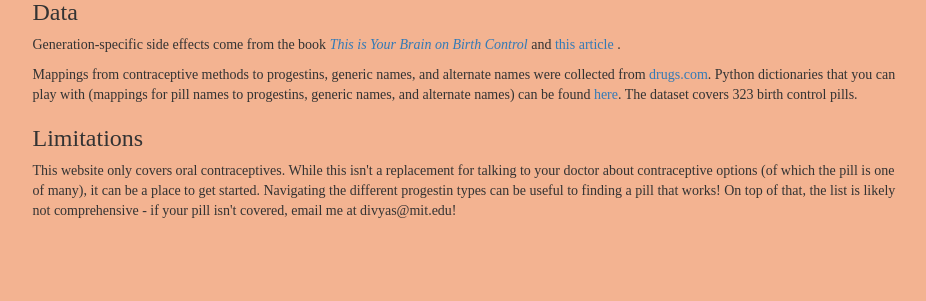
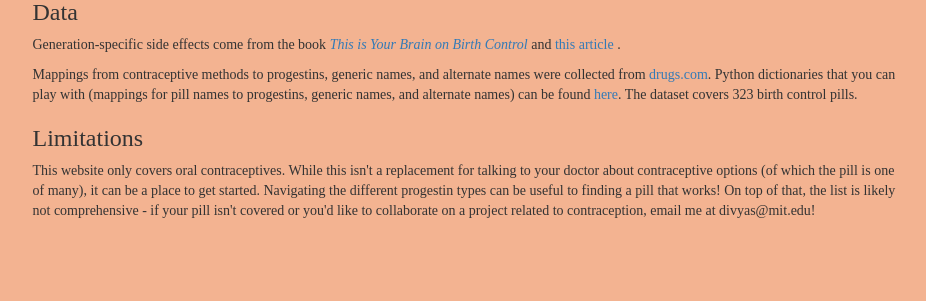
Before and after one commit to whatgismybc/whatgismybc.github.io, a Flask app: page /about in a window 1280 px wide. Shown: the part 292-593 px from the top of the page, without its empty margins (170-1096 px from the left). Run offline with Flask 2, Linux system fonts and the light colour scheme; some libraries are stand-ins or nearby versions.

Commit message:
modified about

```diff
--- a/templates/about.html
+++ b/templates/about.html
@@ -20,7 +20,7 @@
 
 			<p> Mappings from contraceptive methods to progestins, generic names, and alternate names were collected from <a href="https://www.drugs.com/condition/contraception.html"> drugs.com</a>. Python dictionaries that you can play with (mappings for pill names to progestins, generic names, and alternate names) can be found <a href="https://github.com/whatgismybc/whatgismybc.github.io"> here</a>. The dataset covers 323 birth control pills.</p>
 			<h3> Limitations </h3>
-			<p> This website only covers oral contraceptives. While this isn't a replacement for talking to your doctor about contraceptive options (of which the pill is one of many), it can be a place to get started. Navigating the different progestin types can be useful to finding a pill that works! On top of that, the list is likely not comprehensive - if your pill isn't covered, email me at divyas@mit.edu! </p>
+			<p> This website only covers oral contraceptives. While this isn't a replacement for talking to your doctor about contraceptive options (of which the pill is one of many), it can be a place to get started. Navigating the different progestin types can be useful to finding a pill that works! On top of that, the list is likely not comprehensive - if your pill isn't covered or you'd like to collaborate on a project related to contraception, email me at divyas@mit.edu! </p>
 
 		</div>
 	</div>
```
